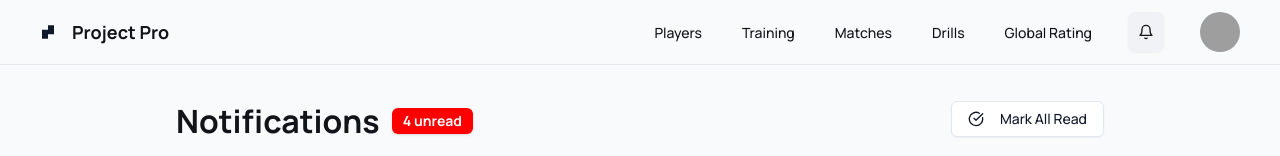
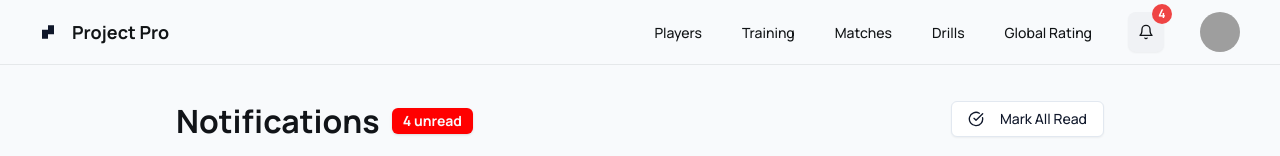
Before and after one commit to denzildoyle/Project-Pro, a React (Vite) app: page /notifications in a window 1280 px wide. Shown: the top 156 px of the page. Built offline with nearby package versions, Linux system fonts and the light colour scheme; grey boxes are pictures that could not be loaded.

Commit message:
Modify header to add notification count

```diff
--- a/src/components/ui/header.tsx
+++ b/src/components/ui/header.tsx
@@ -11,9 +11,10 @@ import { UserDropdown } from "./dropdown-menu";
 
 interface HeaderProps {
 	role: "coach" | "parent" | "public";
+	notificationCount?: number;
 }
 
-export const Header = ({ role }: HeaderProps): JSX.Element => {
+export const Header = ({ role, notificationCount = 0 }: HeaderProps): JSX.Element => {
 	const coachMenu = [
 		{ label: "Players", href: "/" },
 		{ label: "Training", href: "/training" },
@@ -87,13 +88,23 @@ export const Header = ({ role }: HeaderProps): JSX.Element => {
 						</NavigationMenuList>
 					</NavigationMenu>
 
-					{/* Notification Button */}
+					{/* Notification Button with Badge */}
+					<div className="relative">
+						<a href="/notifications">
 							<Button
 								variant="secondary"
 								className="flex max-w-[480px] items-center justify-center overflow-hidden rounded-lg h-10 bg-[#f0f2f5] text-[#111418] gap-2 text-sm font-bold leading-normal tracking-[0.015em] min-w-0 px-2.5 hover:bg-[#e4e7ea]"
 							>
 								<Bell className="w-5 h-5" />
 							</Button>
+						</a>
+						{/* Notification Badge */}
+						{notificationCount > 0 && (
+							<div className="absolute -top-2 -right-2 bg-red-500 text-white text-xs font-semibold rounded-full min-w-[20px] h-5 flex items-center justify-center px-1.5">
+								{notificationCount > 99 ? '99+' : notificationCount}
+							</div>
+						)}
+					</div>
 
 					{/* User Avatar with Dropdown */}
 					<UserDropdown onLogout={handleLogout} />
--- a/src/screens/Notifications/Notifications.tsx
+++ b/src/screens/Notifications/Notifications.tsx
@@ -234,7 +234,7 @@ export const Notifications = (): JSX.Element => {
 	return (
 		<div className="relative flex size-full min-h-screen flex-col bg-slate-50 overflow-x-hidden font-['Manrope','Noto_Sans',sans-serif]">
 			<div className="layout-container flex h-full grow flex-col">
-				<Header role="coach" />
+				<Header role="coach" notificationCount={unreadCount} />
 
 				{/* Main Content */}
 				<div className="px-4 sm:px-10 lg:px-40 flex flex-1 justify-center py-5">
```
Lines whose indentation alone changed are shown as unchanged.
